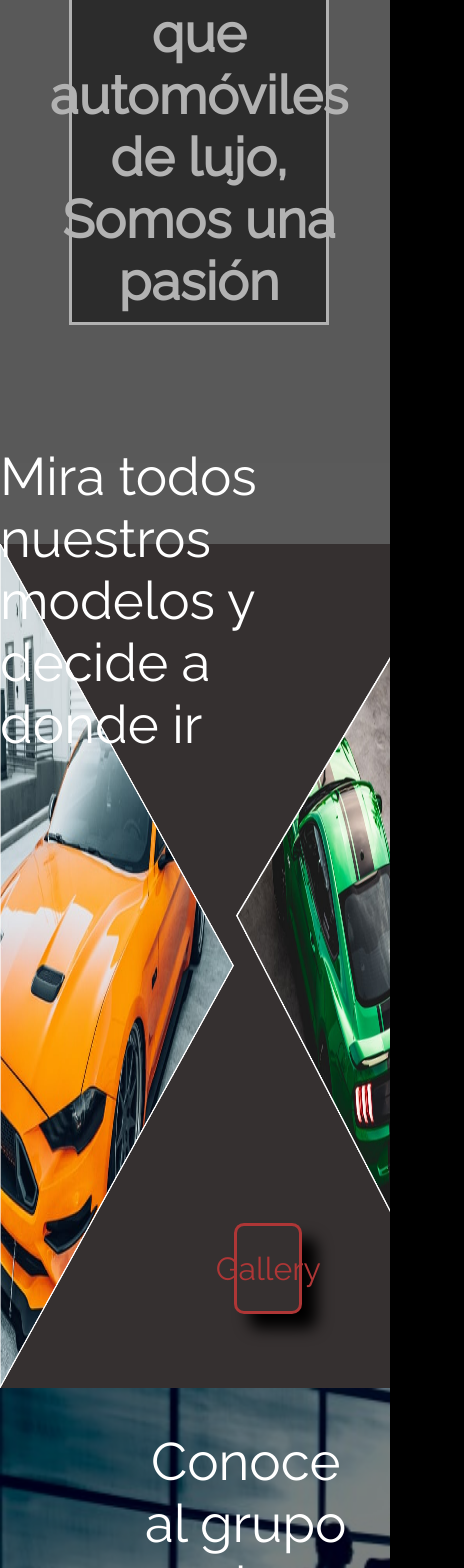
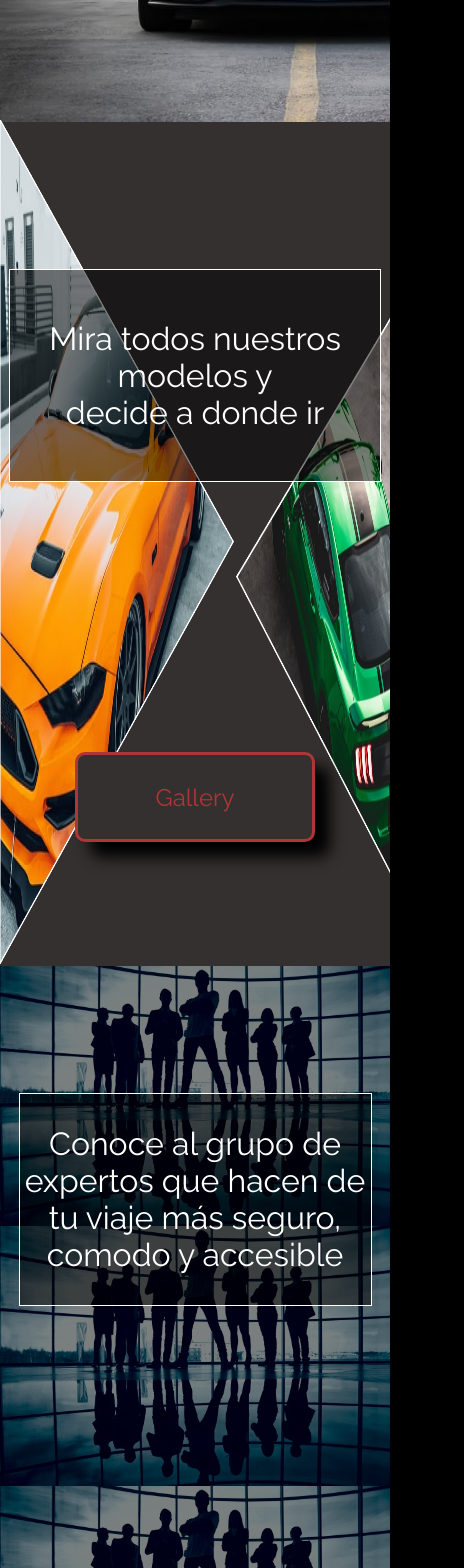
Before and after one commit to Gregory142000/luxury-cars, a React (Create React App) app: page / in a window 390 px wide. Shown: the part 300-1868 px from the top of the page, 464 px wide, since content can reach past the window. Built offline with nearby package versions, Linux system fonts and the light colour scheme.

Commit message:
Se inicio la aplicación del responsive design dentro del web site

```diff
--- a/src/assets/styles/Footer.css
+++ b/src/assets/styles/Footer.css
@@ -53,3 +53,13 @@ strong{
     color: #fff;
 
 }
+
+@media (max-width: 575px){
+
+    .Footer{
+
+        display: none;
+
+    }
+
+}
--- a/src/assets/styles/Navbar.css
+++ b/src/assets/styles/Navbar.css
@@ -51,3 +51,13 @@
     height: 10vh;
 
 }
+
+@media (max-width: 575px){
+
+    .Navbar{
+
+        display: none;
+
+    }
+
+}
--- a/src/assets/styles/styles_Home/Button.css
+++ b/src/assets/styles/styles_Home/Button.css
@@ -22,3 +22,14 @@
     border: solid #fff 3px;
 
 }
+
+@media (max-width: 575px){
+
+    .Button{
+
+        width: 50%;
+        font-size: 1.5rem;
+
+    }
+
+}
--- a/src/assets/styles/styles_Home/ContactSection.css
+++ b/src/assets/styles/styles_Home/ContactSection.css
@@ -45,3 +45,42 @@
     width: 30%;
     margin-top: 15vh;
 }
+
+@media (max-width: 575px){
+
+    .Button-Contact{
+        width: 60%;
+        margin-top: 45vh;
+    }
+
+    .ContactSection{
+        flex-direction: column;
+    }
+
+    .Box-Contact-1{
+        width: 100%;
+    }
+
+    .Box-Contact-2{
+        margin-left: 5px;
+        width: 95%;
+        position: absolute;
+        margin-top: 10vh;
+        height: 80vh;
+    }
+
+    .Image-Contact{
+        height: 100vh;
+    }
+
+    .Contact-Text{
+        background-color: rgba(0,0,0,.5);
+        border: solid #fff 1px;
+        font-size: 2rem;
+        font-weight: 500;
+        height: 25vh;
+        display: flex;
+        align-items: center;
+    }
+
+}
--- a/src/assets/styles/styles_Home/CoverPage.css
+++ b/src/assets/styles/styles_Home/CoverPage.css
@@ -63,7 +63,7 @@
     display: flex;
     justify-content: center;
     text-align: center;
-    font-size: 4rem;
+    font-size: 4em;
     font-weight: 900;
     z-index: 50;
     position: absolute;
@@ -97,3 +97,16 @@
     opacity: 0;
 
 }
+
+@media (max-width: 575px){
+
+    .Cover-Page{
+        height: 50vh;
+    }
+
+    .Cover-Page-p{
+        font-size: 1.5rem;
+        position: relative;
+    }
+
+}
--- a/src/assets/styles/styles_Home/GallerySection.css
+++ b/src/assets/styles/styles_Home/GallerySection.css
@@ -61,3 +61,32 @@
     width: 40%;
 
 }
+
+@media (max-width: 575px){
+
+    .gallery-section{
+        align-items: center;
+        justify-content: center;
+    }
+
+    .gallery-title{
+        font-size: 2rem;
+        width: 95%;
+        font-weight: 500;
+        text-align: center;
+        background-color: rgba(0, 0, 0, .5);
+        border: #fff 1px solid;
+        margin-bottom: 40vh;
+        height: 25vh;
+        display: flex;
+        justify-content: center;
+        align-items: center;
+    }
+
+    .Button-Gallery{
+        width: 60%;
+        position: absolute;
+        margin-top: 60vh;
+    }
+
+}
--- a/src/assets/styles/styles_Home/TeamSection.css
+++ b/src/assets/styles/styles_Home/TeamSection.css
@@ -47,3 +47,35 @@
     margin-left: 20%;
 
 }
+
+@media (max-width: 575px){
+
+    .TeamSection{
+        background-size: contain;
+    }
+
+    .Team-Content{
+        align-items: center;
+    }
+
+    .Team-text{
+        font-size: 2rem;
+        font-weight: 500;
+        margin: 5vh 0 0 0 ;
+        display: flex;
+        align-items: center;
+        width: 90%;
+        height: auto;
+        margin-top: 15vh;
+        background-color: rgba(0, 0, 0, .5);
+        border: solid #fff 1px;
+        height: 25vh;
+    }
+
+    .Button-Team{
+        margin: auto;
+        width: 60%;
+        margin-top: 40vh;
+    }
+
+}
--- a/src/components/comps_Home/GallerySection.jsx
+++ b/src/components/comps_Home/GallerySection.jsx
@@ -68,8 +68,8 @@ class GallerySection extends React.Component{
                 </div>
                 <div className="section-gallery-box-2">
                     <img className={this.state.polygon2} src={Polygon_2} alt="Muestra de auto 2"/>
-                    <Button className={"Button Button-Gallery"} href={"/gallery"} text={"Gallery"}/>
                 </div>
+                <Button className={"Button Button-Gallery"} href={"/gallery"} text={"Gallery"}/>
             </section>
 
         )
```
